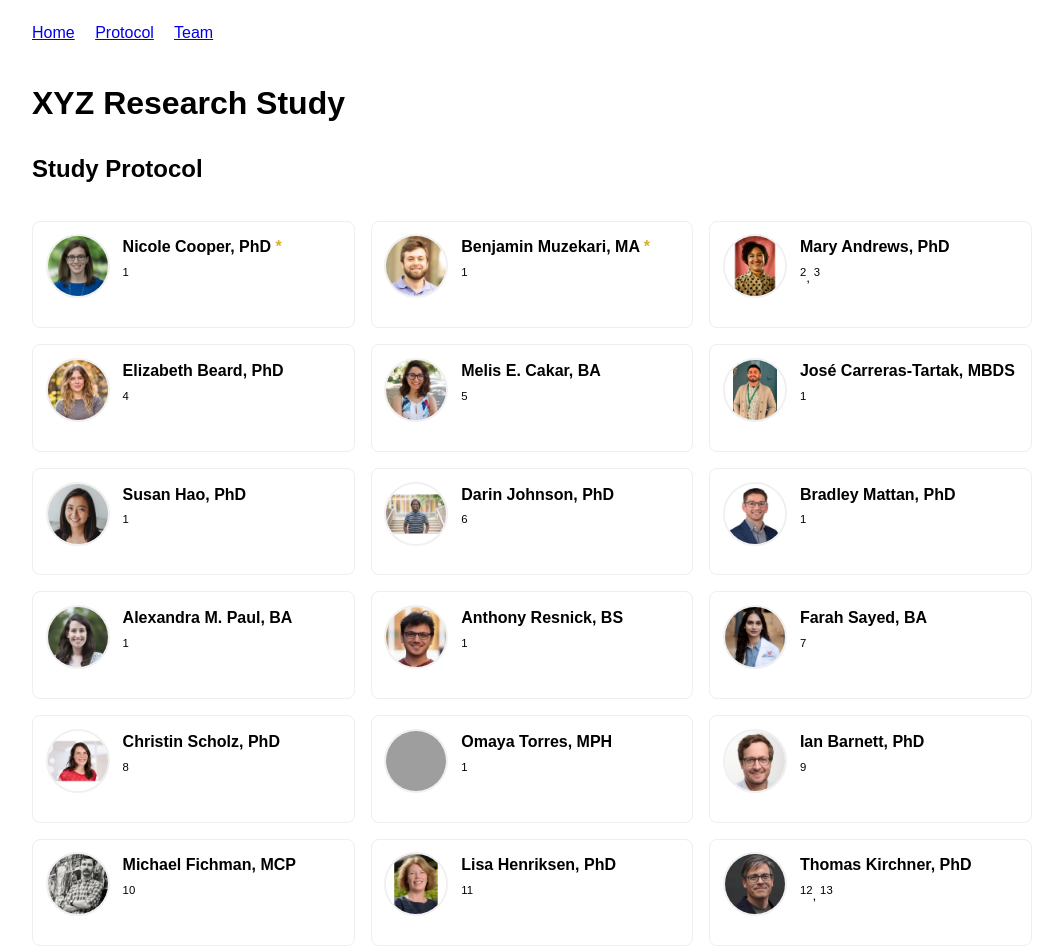
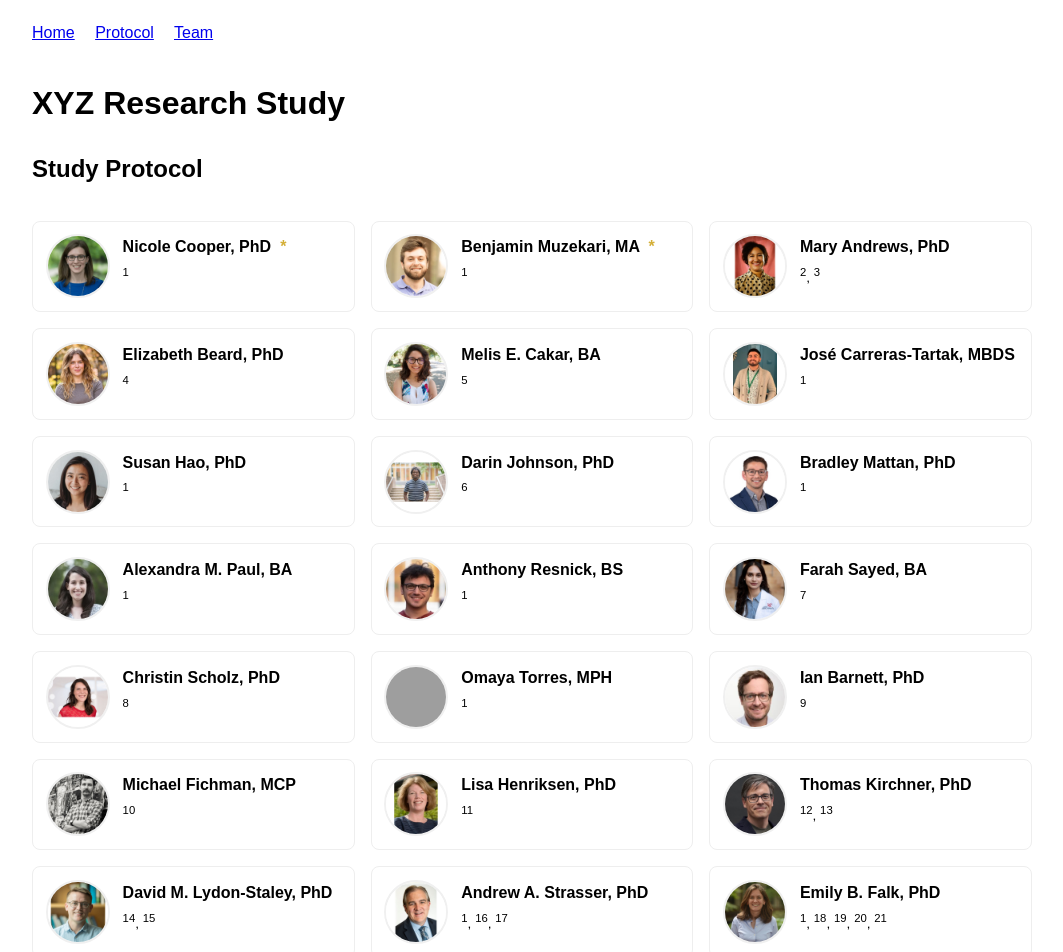
Before and after one commit to cnlab/geo-remote-website, a Jekyll site: the page built from docs/protocol.md, in a window 1280 px wide. Shown: the top 952 px of the page, without its empty margins (108-1171 px from the left). Built offline with Jekyll 4.4.1, drawn with Linux system fonts in a browser that asks for light colours; grey boxes are pictures that could not be loaded.

Commit message:
refactor the css

```diff
--- a/docs/_includes/authors_grid.html
+++ b/docs/_includes/authors_grid.html
@@ -36,66 +36,7 @@
   </div>
 
   <style>
-    .authors-grid {
-      display: grid;
-      grid-template-columns: repeat(auto-fill, minmax(280px, 1fr));
-      gap: 1rem;
-    }
-
-    .author-card {
-      border: 1px solid #eee;
-      padding: 0.8rem;
-      border-radius: 8px;
-      transition: all 0.3s ease;
-      cursor: pointer;
-    }
-
-    .author-card:hover {
-      border-color: #4a90e2;
-    }
-
-    .author-card.expanded {
-      padding: 0.8rem;
-      box-shadow: 0 2px 8px rgba(0,0,0,0.1);
-    }
-
-    .author-photo {
-      width: 60px;
-      height: 60px;
-      border-radius: 50%;
-      object-fit: cover;
-      float: left;
-      margin-right: 0.8rem;
-      border: 2px solid #f0f0f0;
-    }
-
-    .author-info {
-      margin-left: 70px;
-    }
-
-    h3 {
-      margin: 0 0 0.2rem 0;
-      font-size: 1rem;
-    }
-
-    .affiliations {
-      font-size: 0.85rem;
-    }
-
-    .full-affil {
-      display: none;
-      font-size: 0.8rem;
-      margin-top: 0.5rem;
-      color: #555;
-      border-top: 1px dashed #ddd;
-      padding-top: 0.5rem;
-    }
-
-    .author-card.expanded .full-affil {
-      display: block;
-    }
-
-    .orcid-link {
-      margin-left: 0.3rem;
-    }
+  .author-card.expanded .full-affil {
+    display: block;
+  }
   </style>
--- a/docs/assets/css/style.css
+++ b/docs/assets/css/style.css
@@ -25,41 +25,64 @@ body {
 .figure { text-align: center; margin: 2em 0; }
 .caption { font-style: italic; }
 
-/* Study Team Page styles */
+/* ===== TEAM GRID ===== */
 .authors-grid {
   display: grid;
-  grid-template-columns: repeat(auto-fill, minmax(300px, 1fr));
-  gap: 1.5rem;
+  grid-template-columns: repeat(auto-fill, minmax(280px, 1fr));
+  gap: 1rem;
   margin: 2rem 0;
 }
 
 .author-card {
   border: 1px solid #eee;
-  padding: 1.5rem;
+  padding: 0.8rem;
   border-radius: 8px;
   transition: all 0.3s ease;
-  position: relative;
+  cursor: pointer;
 }
 
 .author-card:hover {
-  transform: translateY(-5px);
-  box-shadow: 0 10px 20px rgba(0,0,0,0.1);
   border-color: #4a90e2;
 }
 
+.author-card.expanded {
+  box-shadow: 0 2px 8px rgba(0,0,0,0.1);
+}
+
 .author-photo {
-  width: 80px;
-  height: 80px;
+  width: 60px;
+  height: 60px;
   border-radius: 50%;
   object-fit: cover;
-  margin-bottom: 1rem;
-  border: 3px solid #f0f0f0;
+  float: left;
+  margin-right: 0.8rem;
+  border: 2px solid #f0f0f0;
+}
+
+.author-info {
+  margin-left: 70px;
+}
+
+.author-info h3 {
+  margin: 0 0 0.2rem 0;
+  font-size: 1rem;
+}
+
+.affiliations {
+  font-size: 0.85rem;
+}
+
+.full-affil {
+  display: none;
+  font-size: 0.8rem;
+  margin-top: 0.5rem;
+  color: #555;
+  border-top: 1px dashed #ddd;
+  padding-top: 0.5rem;
 }
 
 .orcid-link {
-  position: absolute;
-  top: 1rem;
-  right: 1rem;
+  margin-left: 0.3rem;
   opacity: 0.7;
   transition: opacity 0.2s;
 }
@@ -71,19 +94,5 @@ body {
 .cofirst-label {
   color: #d4af37;
   font-weight: bold;
+  margin-left: 0.3em;
 }
-
-/* Placeholder for missing photos */
-.author-card:has(img[style*="display: none"]) {
-  padding-top: 2.5rem;
-}
-
-.author-card:not(:has(img))::before {
-  content: "";
-  display: block;
-  width: 80px;
-  height: 80px;
-  background: #eee;
-  border-radius: 50%;
-  margin-bottom: 1rem;
-}
```
